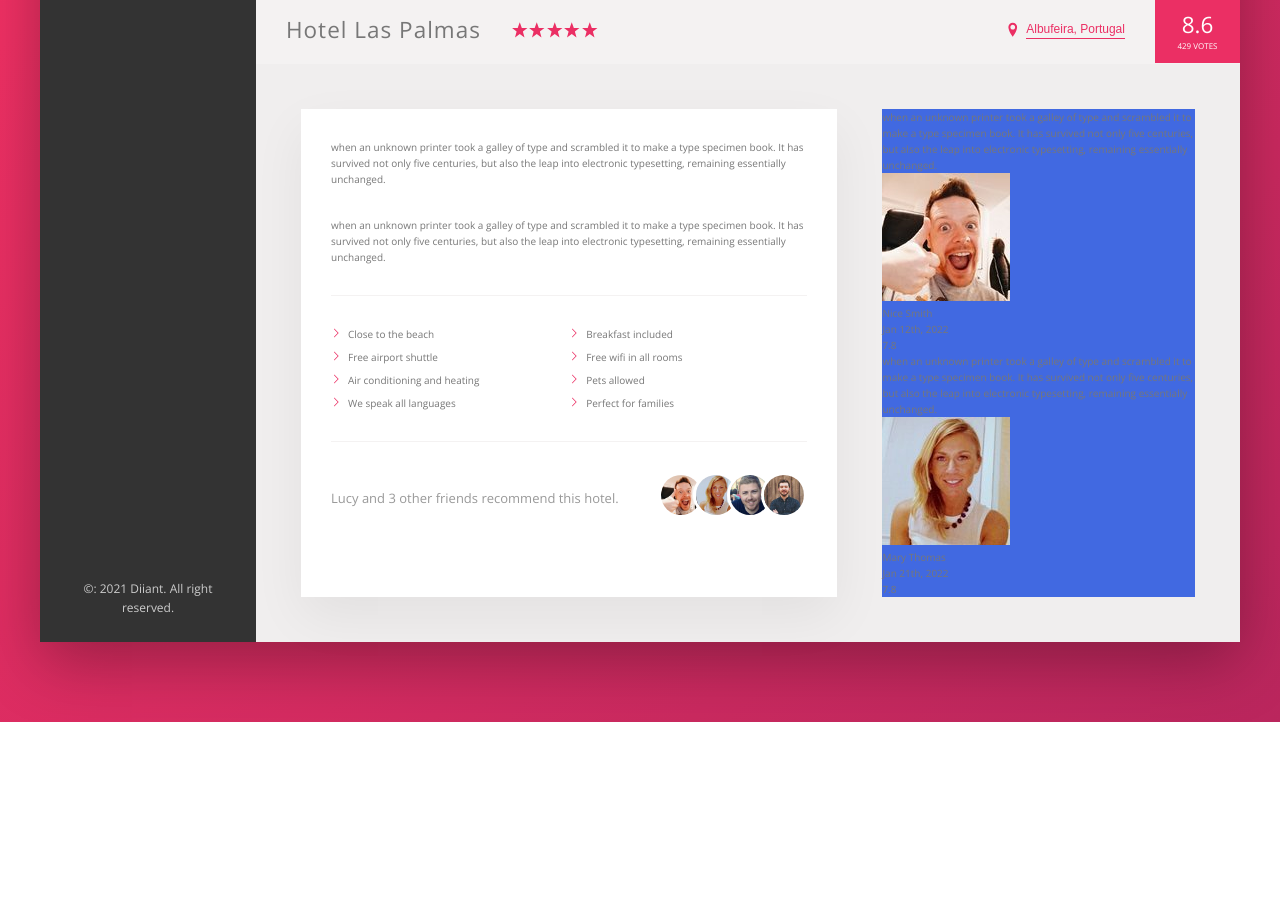
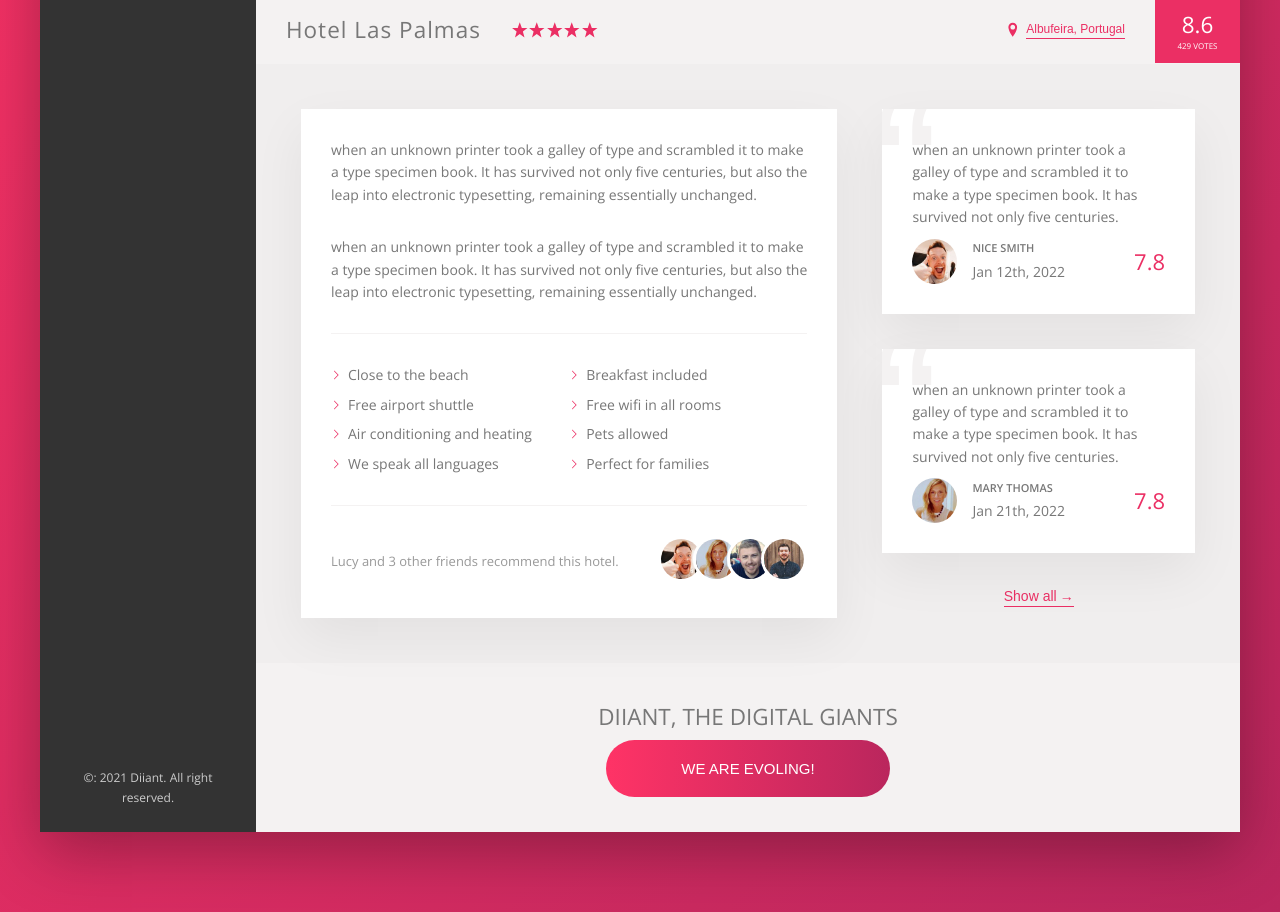
Before and after one commit to beegramin9/AdvancedCSS, a website: page index.html in a window 1280 px wide. Shown: the part 538-1450 px from the top of the page. Before the commit the page ends 1260 px from the top, so only its background shows below. Drawn offline with nearby package versions, Linux system fonts and the light colour scheme.

Commit message:
Feat: Button Overlap

```diff
--- a/index.html
+++ b/index.html
@@ -145,6 +145,7 @@
           </div>
           <!-- DETAIL -->
           <div class="detail">
+            <!-- DESCRIPTION -->
             <div class="description">
               <p class="paragraph">
                 when an unknown printer took a galley of type and scrambled it to make a type specimen book. It has survived not only five centuries, but also the leap into electronic typesetting, remaining essentially unchanged.
@@ -179,7 +180,7 @@
               <!-- Perfect for image, video, text, description... -->
               <figure class="review">
                 <blockquote class="review__text">
-                  when an unknown printer took a galley of type and scrambled it to make a type specimen book. It has survived not only five centuries, but also the leap into electronic typesetting, remaining essentially unchanged.
+                  when an unknown printer took a galley of type and scrambled it to make a type specimen book. It has survived not only five centuries.
 
                 </blockquote>
                 <figcaption class="review__user">
@@ -193,7 +194,7 @@
               </figure>
               <figure class="review">
                 <blockquote class="review__text">
-                  when an unknown printer took a galley of type and scrambled it to make a type specimen book. It has survived not only five centuries, but also the leap into electronic typesetting, remaining essentially unchanged.
+                  when an unknown printer took a galley of type and scrambled it to make a type specimen book. It has survived not only five centuries.
 
                 </blockquote>
                 <figcaption class="review__user">
@@ -205,11 +206,22 @@
                   <p class="review__rating">7.8</p>
                 </figcaption>
               </figure>
+              <button class="btn-inline">Show all<span>&rarr;</span></button>
             </div>
+          </div>
+
+          <!-- CALL TO ACTION -->
+          <div class="cta">
+            <h2 class="cta__book-now">
+              Diiant, the digital giants
+            </h2>
+            <button class="btn-overlap">
+              <span class="btn-overlap--visible">We are evoling!</span>
+              <span class="btn-overlap--invisible">Check Devita.global</span>
+            </button>
           </div>
         </main>
       </section>
-
     </div>
   </body>
 </html>
--- a/sass/abstracts/_variables.scss
+++ b/sass/abstracts/_variables.scss
@@ -13,6 +13,7 @@
   --color-pure-white: #fff;
   --color-pure-dark: #000;
 
+  --shadow-light: 0 2rem 5rem rgba(0, 0, 0, 0.06);
   --shadow-dark: 0 2rem 6rem rgba(0, 0, 0, 0.3);
   --line: 1px solid var(--color-grey-light-2);
 }
--- /dev/null
+++ b/sass/components/_button.scss
@@ -0,0 +1,82 @@
+.btn-inline {
+  border: none;
+  color: var(--color-primary);
+  font-size: inherit; //! 재활용하기 위해, parent를 바꾸면 된다.
+  border-bottom: 1px solid currentColor; //! 현재 color를 따라간다
+  padding-bottom: 2px;
+  display: inline-block;
+  background-color: transparent;
+  cursor: pointer;
+  transition: color 0.4s;
+  &:hover {
+    color: var(--color-grey-dark-1);
+
+    span {
+      margin-left: 8px;
+    }
+  }
+
+  &:focus {
+    outline: none;
+    animation: pulsate 1s infinite;
+  }
+
+  & span {
+    margin-left: 3px;
+    transition: margin-left 0.2s;
+  }
+}
+// btn-overlap--visible
+
+.btn-overlap {
+  font-size: 1.5rem;
+  font-weight: 300;
+  text-transform: uppercase;
+  border-radius: 100px;
+  border: none;
+  color: var(--color-pure-white);
+  background-image: linear-gradient(
+    to right,
+    var(--color-primary-light),
+    var(--color-primary-dark)
+  );
+  cursor: pointer;
+  overflow: hidden;
+  position: relative;
+  //! span이라 기본세팅 inline
+  //! 크기를 주기 위해 inline-block
+  & > * {
+    display: inline-block;
+    padding: 2rem 7.5rem;
+    height: 100%;
+    width: 100%;
+    transition: all 0.2s;
+  }
+
+  &--visible {
+  }
+  &--invisible {
+    position: absolute;
+    left: 0;
+    top: -100%; //! 위에서 바로 내려올 수 있도록, = overflown element
+  }
+  &:hover {
+    background-image: linear-gradient(
+      to left,
+      var(--color-primary-light),
+      var(--color-primary-dark)
+    );
+  }
+
+  &:hover &--visible {
+    transform: translateY(100%);
+  }
+  &:hover &--invisible {
+    top: -15%;
+  }
+
+  &:focus {
+    outline: none;
+    animation: pulsate 1s infinite;
+  }
+}
--- a/sass/layout/_detail.scss
+++ b/sass/layout/_detail.scss
@@ -3,12 +3,13 @@
   padding: 4.5rem;
   gap: 4.5rem;
   background-color: var(--color-grey-light-3);
-  border-bottom: var();
+  border-bottom: var(--line);
+  font-size: 1.4rem;
 }
 
 .description {
   background-color: var(--color-pure-white);
-  box-shadow: 0 2rem 5rem rgba(0, 0, 0, 0.06);
+  box-shadow: var(--shadow-light);
   flex: 0 0 60%;
   padding: 3rem;
 }
@@ -87,23 +88,77 @@
   }
 }
 .user-reviews {
-  background-color: royalblue;
   flex: 1;
+  display: flex;
+  flex-direction: column;
+  align-items: center;
 }
 
 .review {
+  background-color: var(--color-pure-white);
+  box-shadow: var(--shadow-light);
+  padding: 3rem;
+  margin-bottom: 3.5rem;
+  position: relative;
+  overflow: hidden;
+  &::before {
+    content: '\201C';
+    position: absolute;
+    top: -4rem;
+    left: -1rem;
+    font-size: 20rem;
+    font-family: sans-serif;
+    line-height: 1;
+    color: var(--color-grey-light-2);
+    z-index: 1;
+  }
+
   &__text {
+    margin-bottom: 1rem;
+    position: relative;
+    z-index: 2;
   }
   &__user {
+    display: flex;
+    align-items: center;
+    gap: 1.5rem;
   }
   &__photo {
+    height: 4.5rem;
+    width: 4.5rem;
+    border-radius: 50%;
   }
   &__user-box {
+    display: flex;
+    flex-direction: column;
+    margin-right: auto;
+    gap: 0.4rem;
   }
   &__user-name {
+    font-size: 1.1rem;
+    font-weight: 600;
+    text-transform: uppercase;
   }
   &__user-date {
+    font-size: 1rem;
+    color: var(--color-grey-dark-3);
   }
   &__rating {
+    color: var(--color-primary);
+    font-size: 2.2rem;
+    font-weight: 300;
   }
 }
+
+// CALL TO ACTION
+.cta {
+  padding: 3.5rem 0;
+  text-align: center;
+
+  &__book-now {
+    font-size: 2.25rem;
+    font-weight: 300;
+    text-transform: uppercase;
+    margin-bottom: 0.5rem;
+  }
+}
--- a/sass/layout/_hotel-view.scss
+++ b/sass/layout/_hotel-view.scss
@@ -66,23 +66,3 @@
     }
   }
 }
-
-.btn-inline {
-  border: none;
-  color: var(--color-primary);
-  font-size: inherit; //! 재활용하기 위해, parent를 바꾸면 된다.
-  border-bottom: 1px solid currentColor; //! 현재 color를 따라간다
-  padding-bottom: 2px;
-  display: inline-block;
-  background-color: transparent;
-  cursor: pointer;
-  transition: color 0.4s;
-  &:hover {
-    color: var(--color-grey-dark-1);
-  }
-
-  &:focus {
-    outline: none;
-    animation: pulsate 1s infinite;
-  }
-}
--- a/sass/main.scss
+++ b/sass/main.scss
@@ -5,6 +5,8 @@
 @import 'base/typography';
 @import 'base/animation';
 
+@import 'components/button';
+
 @import 'layout/container';
 @import 'layout/content';
 @import 'layout/header';
```
Also changed, not shown: package.json (+6 -5 lines), css/style.css, 1 other file.
